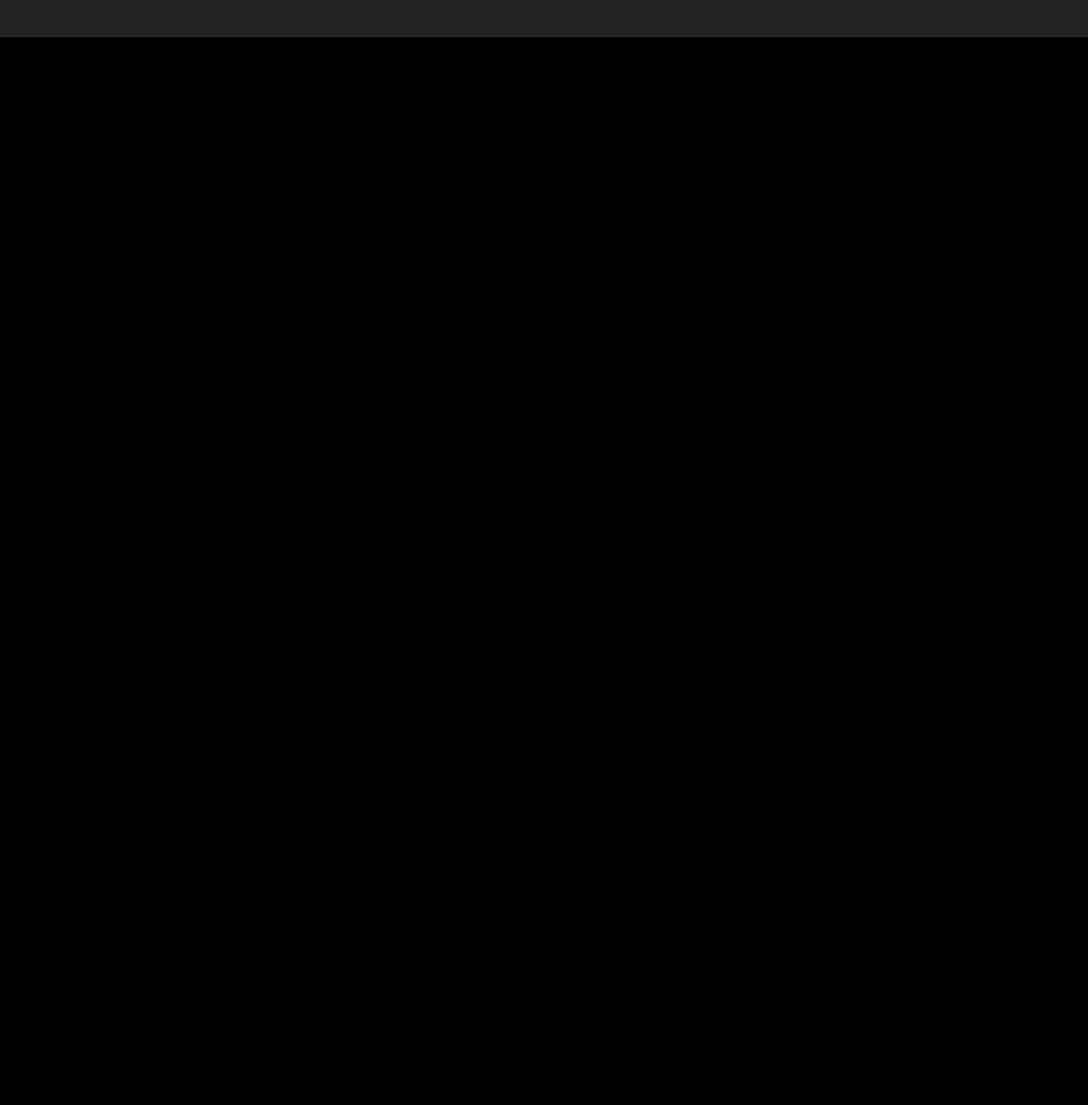
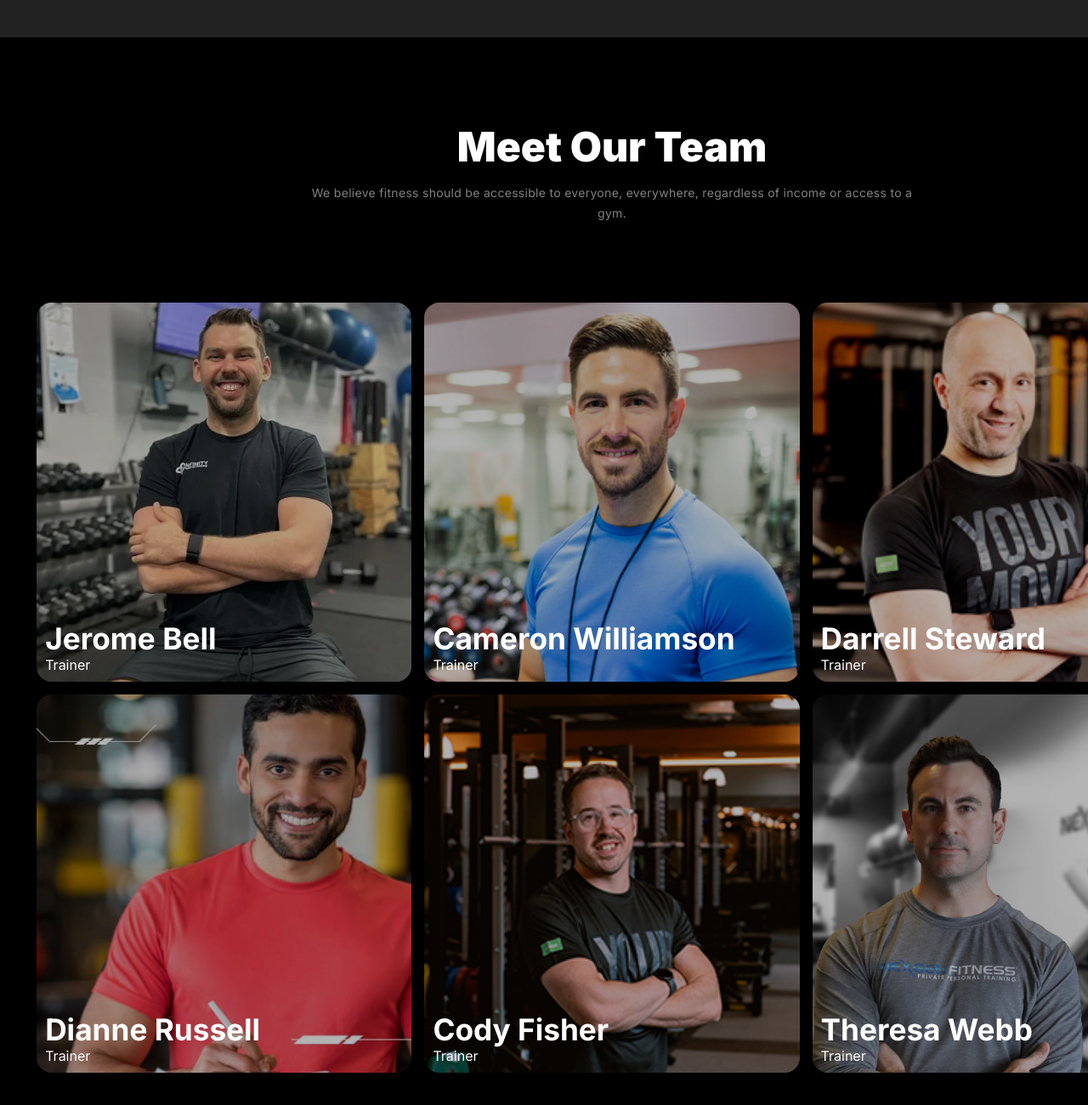
Before and after one commit to fahima144/assignment-2, a plain HTML site: page index.html in a window 1280 px wide. Shown: the part 2628-3928 px from the top of the page at 85% size. Before the commit the page ends 2772 px from the top, so only its background shows below. Drawn offline with Linux system fonts and the light colour scheme.

Commit message:
meet our team members section done

```diff
--- a/index.html
+++ b/index.html
@@ -167,6 +167,63 @@
                 </div>
              </section>
             <!-- BMI section ended -->
+
+            <!-- Meet Our Team started -->
+            <section class="our-team-section">
+                <div class="our-team-header">
+                    <h2 class="title">Meet Our Team</h2>
+                    <p class="description">We believe fitness should be accessible to everyone, everywhere, regardless of income or access to a gym.</p>
+                </div>
+
+                <div class="our-team-wrapper">
+                    <div class="our-team-members">
+                        <div class="our-team-member-info">
+                            <h3>Jerome Bell</h3>
+                            <p>Trainer</p>
+                        </div>
+                        <img src="./assets/trainer1.png" alt="" srcset="">
+                    </div>
+                    <div class="our-team-members">
+                        <div class="our-team-member-info">
+                            <h3>Cameron Williamson</h3>
+                            <p>Trainer</p>
+                        </div>
+                        <img src="./assets/trainer2.png" alt="" srcset="">
+                    </div>
+                    <div class="our-team-members">
+                        <div class="our-team-member-info">
+                            <h3>Darrell Steward</h3>
+                            <p>Trainer</p>
+                        </div>
+                        <img src="./assets/trainer3.png" alt="" srcset="">
+                    </div>
+                    <div class="our-team-members">
+                        <div class="our-team-member-info">
+                            <h3>Dianne Russell</h3>
+                            <p>Trainer</p>
+                        </div>
+                        <img src="./assets/trainer4.png" alt="" srcset="">
+                    </div>
+                    <div class="our-team-members">
+                        <div class="our-team-member-info">
+                            <h3>Cody Fisher</h3>
+                            <p>Trainer</p>
+                        </div>
+                        <img src="./assets/trainer5.png" alt="" srcset="">
+                    </div>
+                    <div class="our-team-members">
+                        <div class="our-team-member-info">
+                            <h3>Theresa Webb</h3>
+                            <p>Trainer</p>
+                        </div>
+                        <img src="./assets/trainer6.png" alt="" srcset="">
+                    </div>
+                </div>
+            </section>
+
+
+
+            <!-- Meet Our Team ended -->
         </main>
         <footer></footer>
     </body>
--- a/styles/style.css
+++ b/styles/style.css
@@ -380,3 +380,46 @@ nav{
     margin-top: 34px;
 }
 /* BMI section ended */
+
+/* Meet Our Team started */
+.our-team-header{
+    width: 50%;
+    margin: 0 auto;
+    text-align: center;
+}
+.our-team-wrapper{
+    display: grid;
+    grid-template-columns: 1fr 1fr 1fr;
+    gap: 15px;
+    background: var(--secondary-background);
+    padding: 3%;
+    border-radius: 18px;
+    margin-top: 50px;
+}
+.our-team-member-info{
+    position: absolute;
+    bottom: 0;
+    left: 0;
+    background-color: #0000004b;
+    width: 100%;
+    height: 100%;
+    padding: 10px;
+    display: flex;
+    flex-direction: column;
+    justify-content: end
+}
+.our-team-member-info h3{
+    font-size: 2.2rem;
+}
+.our-team-members{
+    position: relative;
+    border-radius: 18px;
+    overflow: hidden;
+}
+.our-team-members img{
+    width: 100%;
+    height: 100%;
+    object-fit: cover;
+}
+
+/* Meet Our Team ended */
```
